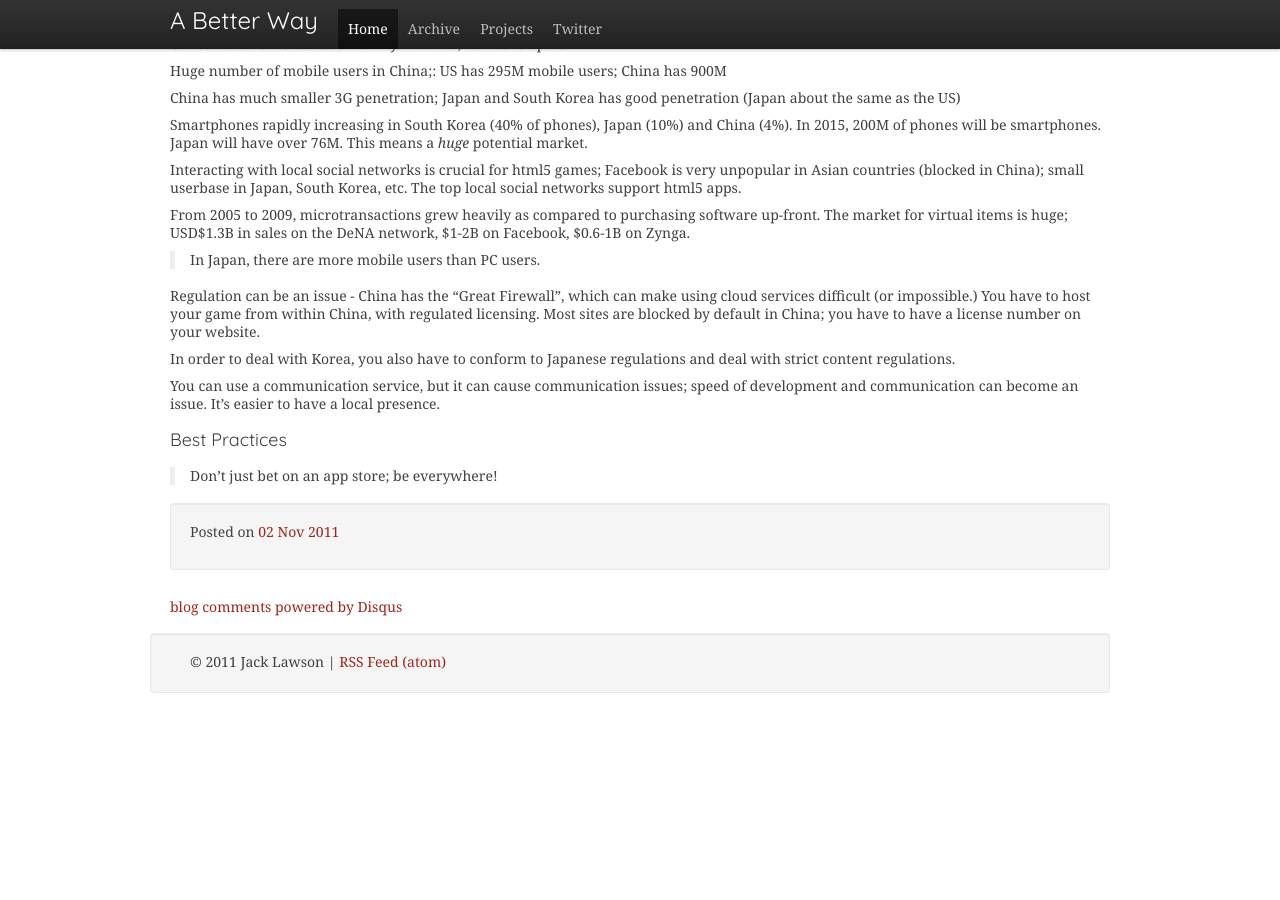
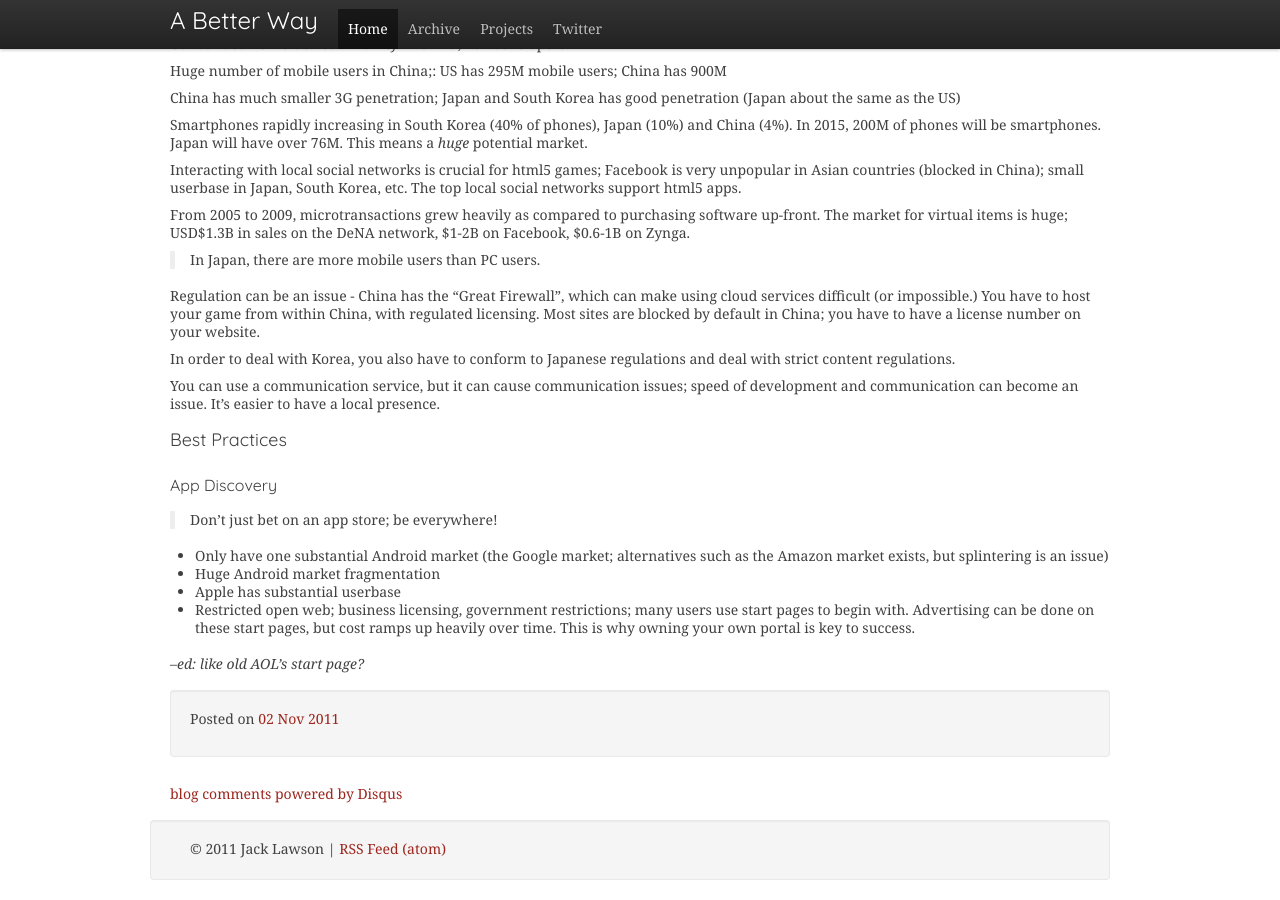
Before and after one commit to ajacksified/ajacksified.github.com, a Jekyll site: the page built from _posts/2011-11-02-new-game-conf-liveblog-2.markdown, in a window 1280 px wide and 900 px high, scrolled down 4842 px. Built offline with Jekyll 4.4.1, drawn with Linux system fonts in a browser that asks for light colours; nearby versions of some CDN libraries; some web fonts are replaced; Markdown is read by kramdown in place of the engine named in the settings; comment, search, counter and statistics services are not loaded; before the commit the page ends 5555 px from its top, so only the background shows below that.

Commit message:
Day 2 - Robert & Chen

```diff
--- a/_posts/2011-11-02-new-game-conf-liveblog-2.markdown
+++ b/_posts/2011-11-02-new-game-conf-liveblog-2.markdown
@@ -324,4 +324,18 @@
 
 ### Best Practices
 
+
+#### App Discovery
+
 > Don't just bet on an app store; be everywhere!
+
+* Only have one substantial Android market (the Google market; alternatives
+  such as the Amazon market exists, but splintering is an issue)
+* Huge Android market fragmentation
+* Apple has substantial userbase
+* Restricted open web; business licensing, government restrictions; many users
+  use start pages to begin with. Advertising can be done on these start pages,
+  but cost ramps up heavily over time. This is why owning your own portal is
+  key to success.
+
+*--ed: like old AOL's start page?*
```
